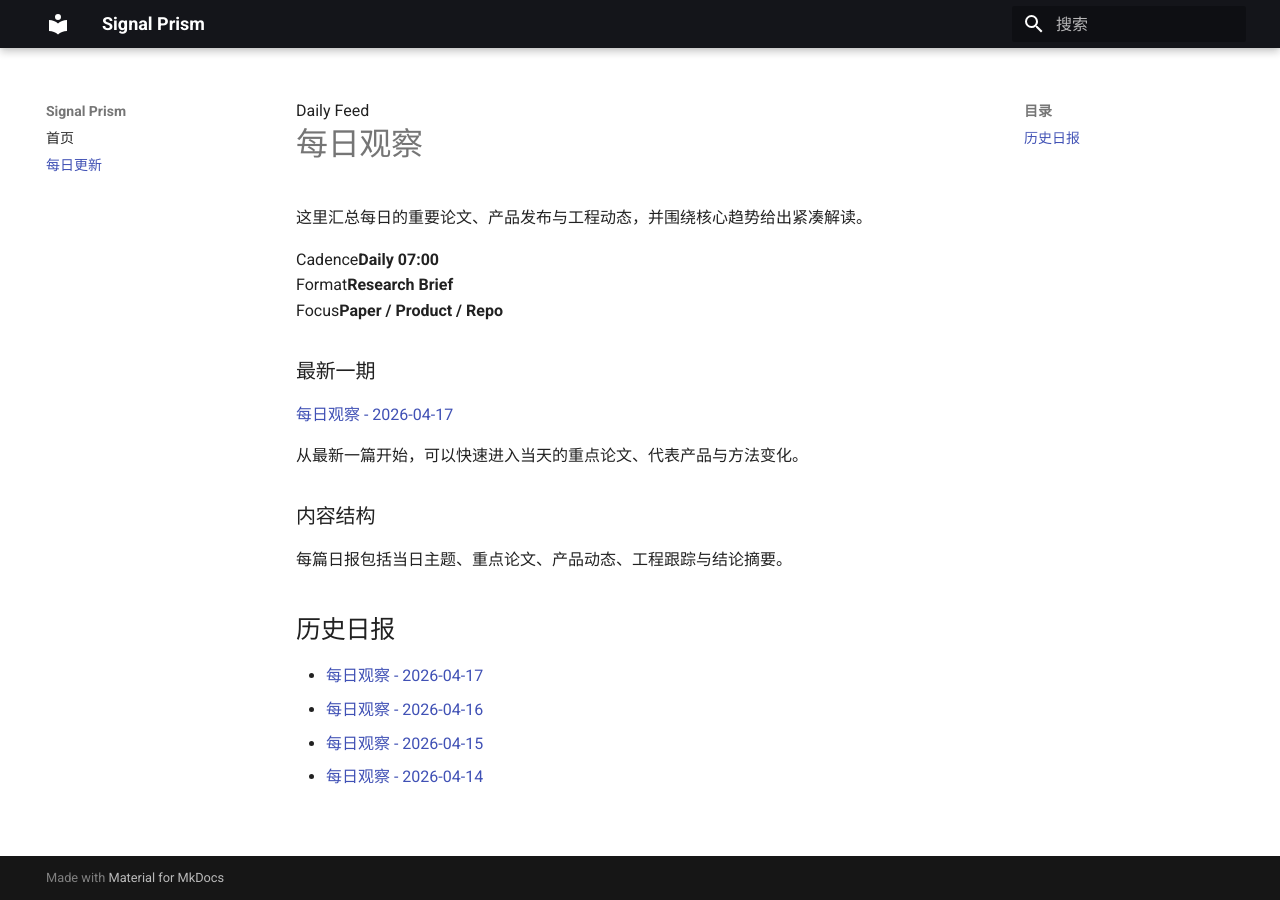
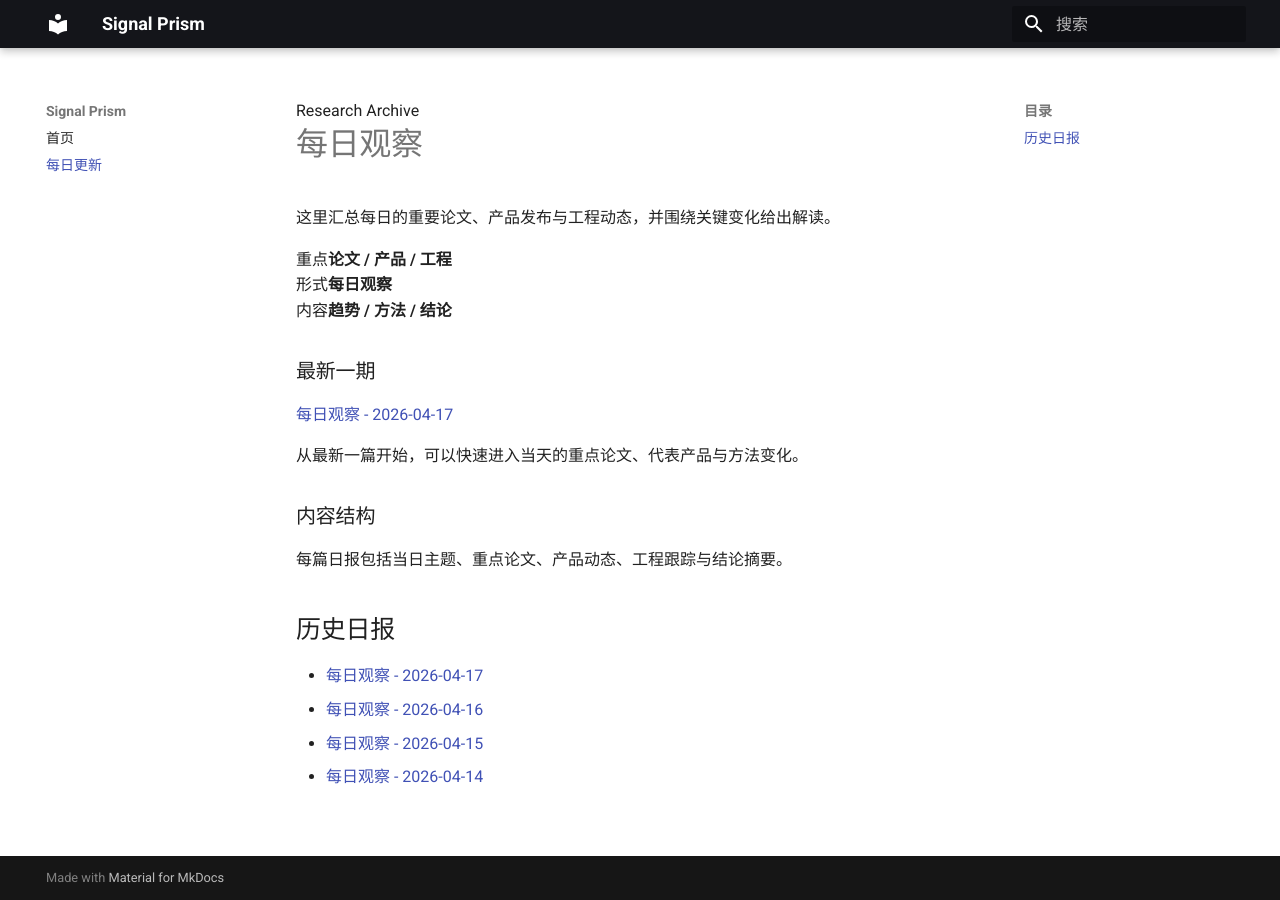
Before and after one commit to JacobLiuC/img_restoration, an MkDocs documentation site: the page built from public_docs/daily_updates/index.md, in a window 1280 px wide. Built offline with MkDocs 1.6.1 and Material for MkDocs 9.7.7, drawn with Linux system fonts in a browser that asks for light colours.

Commit message:
Polish public daily index copy

```diff
--- a/public_docs/daily_updates/index.md
+++ b/public_docs/daily_updates/index.md
@@ -1,11 +1,11 @@
 <section class="report-hero brief-hero reveal-on-scroll">
-  <div class="hero-kicker">Daily Feed</div>
+  <div class="hero-kicker">Research Archive</div>
   <h1 class="report-title">每日观察</h1>
-  <p class="report-subtitle">这里汇总每日的重要论文、产品发布与工程动态，并围绕核心趋势给出紧凑解读。</p>
+  <p class="report-subtitle">这里汇总每日的重要论文、产品发布与工程动态，并围绕关键变化给出解读。</p>
   <div class="report-stats">
-    <div><span>Cadence</span><strong>Daily 07:00</strong></div>
-    <div><span>Format</span><strong>Research Brief</strong></div>
-    <div><span>Focus</span><strong>Paper / Product / Repo</strong></div>
+    <div><span>重点</span><strong>论文 / 产品 / 工程</strong></div>
+    <div><span>形式</span><strong>每日观察</strong></div>
+    <div><span>内容</span><strong>趋势 / 方法 / 结论</strong></div>
   </div>
 </section>
 
```
